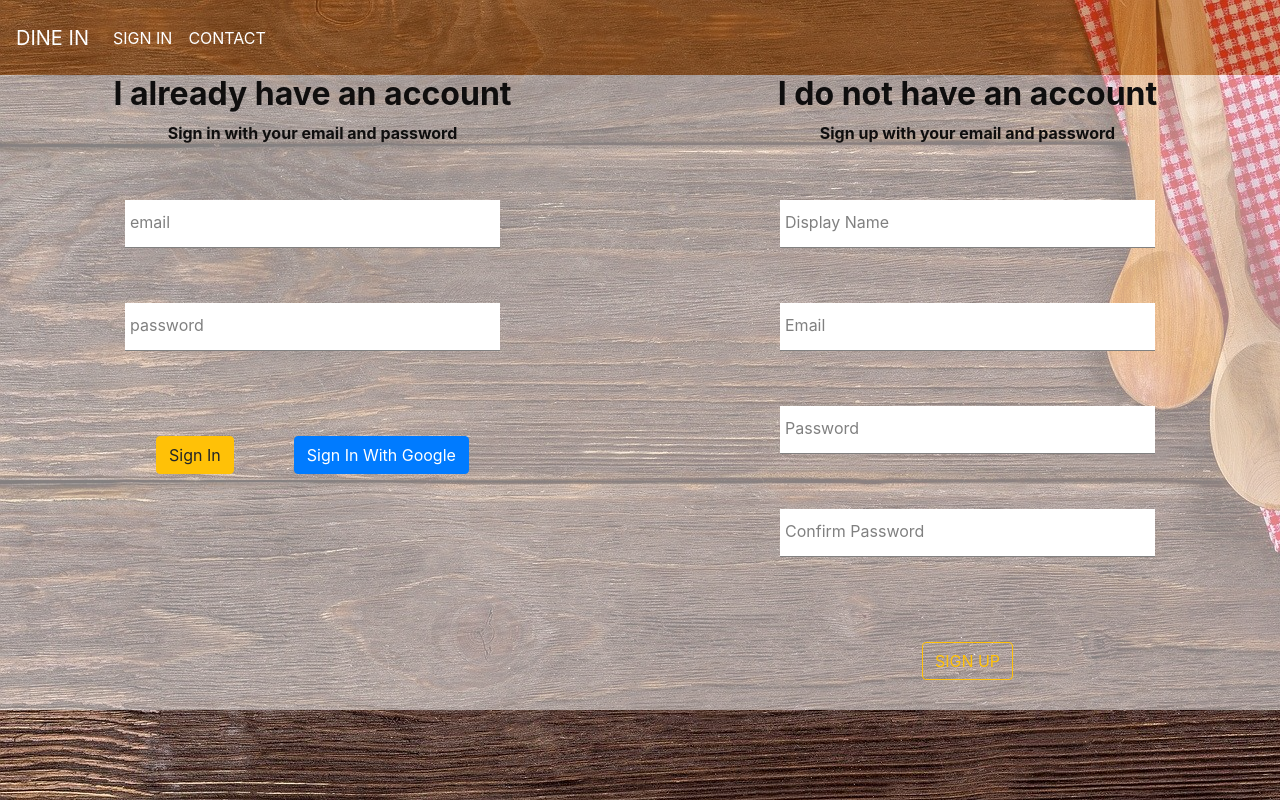
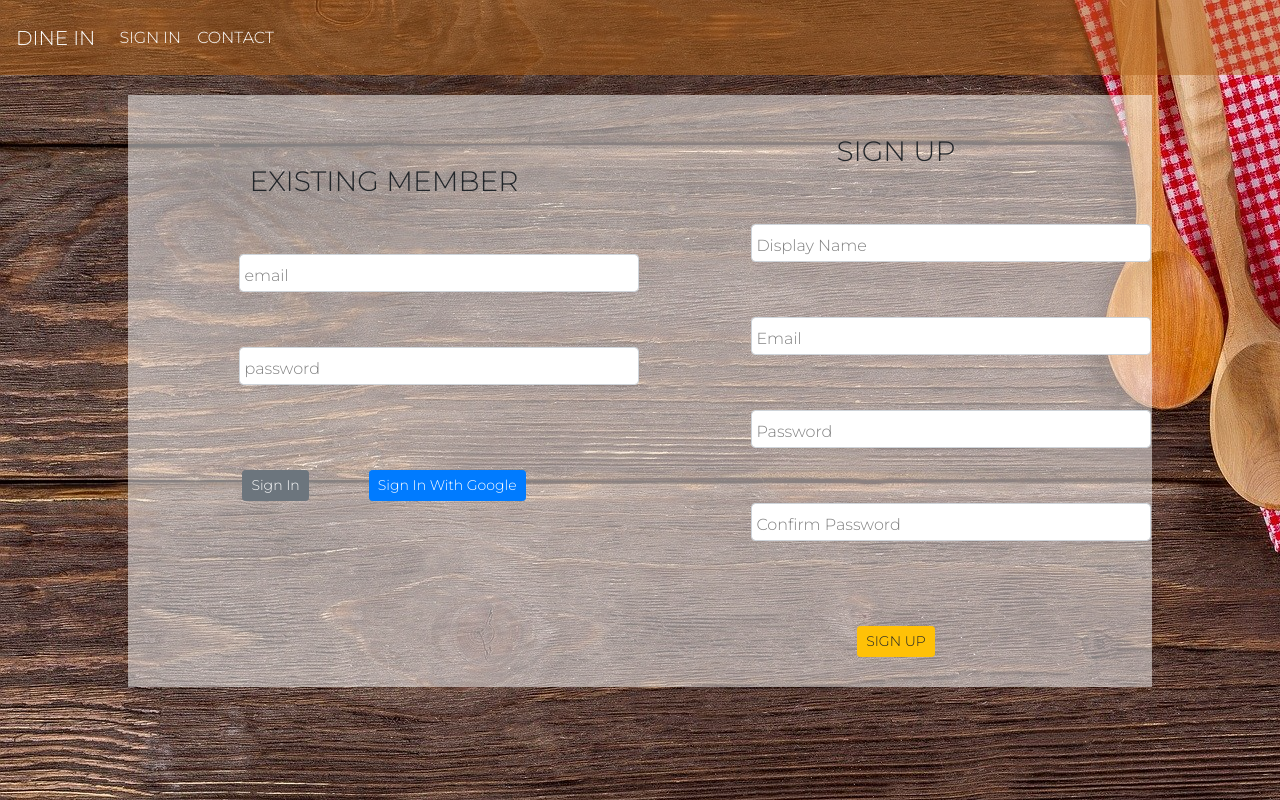
Before and after one commit to leowei31/nwhacks2021, a React (Create React App) app: page /signin in a window 1280 px wide. Built offline with nearby package versions, Linux system fonts and the light colour scheme; no server answers.

Commit message:
sign-in styling

```diff
--- a/src/App.css
+++ b/src/App.css
@@ -1,4 +1,5 @@
 @import url('https://fonts.googleapis.com/css2?family=Bebas+Neue&family=Montserrat:wght@300&display=swap');
 .App {
   text-align: center;
+  font-family: 'Montserrat', sans-serif;
 }
--- a/src/components/sign-up/sign-up.component.jsx
+++ b/src/components/sign-up/sign-up.component.jsx
@@ -6,8 +6,8 @@ import FormInput from '../form-input/form-input.component';
 
 import './sign-up.styles.scss';
 
-class SignUp extends React.Component{
-    constructor(){
+class SignUp extends React.Component {
+    constructor() {
         super();
         this.state = {
             displayName: '',
@@ -17,18 +17,18 @@ class SignUp extends React.Component{
         }
     }
 
-    handleSubmit = async event =>{
+    handleSubmit = async event => {
         event.preventDefault();
         const {displayName, email, password, confirmPassword} = this.state;
 
-        if(password !== confirmPassword){
+        if (password !== confirmPassword) {
             alert('Passwords do not match');
             return;
         }
-        try{
+        try {
             const {user} = await auth.createUserWithEmailAndPassword(email, password);
 
-            createUserProfileDocument(user,{displayName});
+            createUserProfileDocument(user, {displayName});
             this.state = {
                 displayName: '',
                 email: '',
@@ -36,58 +36,61 @@ class SignUp extends React.Component{
                 confirmPassword: ''
             }
 
-        }catch(error){
+        } catch (error) {
             console.error(error)
         }
 
     };
 
-    handleChange = event =>{
-        const{name, value} = event.target;
+    handleChange = event => {
+        const {name, value} = event.target;
 
-        this.setState({[name]:value});
+        this.setState({[name]: value});
     }
 
-    render(){
+    render() {
         const {displayName, email, password, confirmPassword} = this.state;
-        return(
-            <div>
-                <h2>I do not have an account</h2>
-                <span className = 'sign-up-with'>Sign up with your email and password</span>
-                <form className = 'sign-up-form' onSubmit ={this.handleSubmit}>
+        return (
+            <div className={"sign-up-wrapper"}>
+                <h3>SIGN UP</h3>
+                <form className='sign-up-form' onSubmit={this.handleSubmit}>
                     <FormInput
-                    type = 'text'
-                    name = 'displayName'
-                    value = {displayName}
-                    onChange = {this.handleChange}
-                    label = 'Display Name'
-                    required
+                        className={"form-control"}
+                        type='text'
+                        name='displayName'
+                        value={displayName}
+                        onChange={this.handleChange}
+                        label='Display Name'
+                        required
                     />
                     <FormInput
-                    type = 'email'
-                    name = 'email'
-                    value = {email}
-                    onChange = {this.handleChange}
-                    label = 'Email'
-                    required
+                        className={"form-control"}
+                        type='email'
+                        name='email'
+                        value={email}
+                        onChange={this.handleChange}
+                        label='Email'
+                        required
                     />
                     <FormInput
-                    type = 'password'
-                    name = 'password'
-                    value = {password}
-                    onChange = {this.handleChange}
-                    label = 'Password'
-                    required
+                        className={"form-control"}
+                        type='password'
+                        name='password'
+                        value={password}
+                        onChange={this.handleChange}
+                        label='Password'
+                        required
                     />
                     <FormInput
-                    type = 'password'
-                    name = 'confirmPassword'
-                    value = {confirmPassword}
-                    onChange = {this.handleChange}
-                    label = 'Confirm Password'
-                    required
+                        className={"form-control"}
+                        type='password'
+                        name='confirmPassword'
+                        value={confirmPassword}
+                        onChange={this.handleChange}
+                        label='Confirm Password'
+                        required
                     />
-                    <button className ='btn btn-outline-warning' type = 'submit'>SIGN UP</button>
+                    <button className='btn btn-warning btn-sm' type='submit'>SIGN UP</button>
                 </form>
             </div>
         )
--- a/src/components/sign-up/sign-up.styles.scss
+++ b/src/components/sign-up/sign-up.styles.scss
@@ -1,6 +1,5 @@
-h2{
-    color: rgb(15, 14, 14);
-    font-weight: bold;
+.sign-up-wrapper{
+    padding-top: 40px;
 }
 
 .sign-up-with{
--- a/src/pages/signIn_and_signUp/signIn_and_signUp.page.jsx
+++ b/src/pages/signIn_and_signUp/signIn_and_signUp.page.jsx
@@ -8,68 +8,69 @@ import SignUp from '../../components/sign-up/sign-up.component';
 
 import './signIn_and_signUp.styles.scss';
 
-class SignInPage extends React.Component{
-    constructor(props){
+class SignInPage extends React.Component {
+    constructor(props) {
         super(props);
-        this.state ={
-            email:'',
+        this.state = {
+            email: '',
             password: ''
         }
     }
 
-    handleSubmit = async event =>{
+    handleSubmit = async event => {
         event.preventDefault();
 
-        const {email,password} = this.state;
+        const {email, password} = this.state;
 
-        try{
-            await auth.signInWithEmailAndPassword(email,password);
-            this.setState({email:'', password: ''});
-        }catch(error){
+        try {
+            await auth.signInWithEmailAndPassword(email, password);
+            this.setState({email: '', password: ''});
+        } catch (error) {
             console.log(error);
         }
 
 
-
     }
 
-    handleChange = event =>{
+    handleChange = event => {
         const {value, name} = event.target;
 
-        this.setState({[name]:value})
+        this.setState({[name]: value})
     }
 
-    render(){
-        return(
-            <div className = 'row g-3'>
-                <div className = 'sign-in col'>
-                    <h2>I already have an account</h2>
-                    <span className = 'sign-in-with'>Sign in with your email and password</span>
+    render() {
+        return (
+            <div className={'row g-3 sign-in-wrapper'}>
+                <div className='sign-in col'>
+                    <h3>EXISTING MEMBER</h3>
                     <form onSubmit={this.handleSubmit}>
                         <FormInput
-                        name = "email"
-                        type = "email"
-                        value = {this.state.email}
-                        handleChange = {this.handleChange}
-                        label="email"
-                        required
+                            className={"form-control"}
+                            name="email"
+                            type="email"
+                            value={this.state.email}
+                            handleChange={this.handleChange}
+                            label="email"
+                            required
                         />
 
                         <FormInput
-                        name = "password"
-                        type = "password"
-                        value = {this.state.password}
-                        handleChange = {this.handleChange}
-                        label="password"
-                        required
+                            className={"form-control"}
+                            name="password"
+                            type="password"
+                            value={this.state.password}
+                            handleChange={this.handleChange}
+                            label="password"
+                            required
                         />
-                        <div className = 'buttons'>
-                            <button className = 'btn btn-warning' type = "submit">Sign In</button>
-                            <button className = 'btn btn-primary' type = "button" onClick = {signInWithGoogle}>{''}Sign In With Google{''}</button>
+                        <div className='buttons'>
+                            <button className='btn btn-secondary btn-sm' type="submit">Sign In</button>
+                            <button className='btn btn-primary btn-sm' type="button" onClick={signInWithGoogle}>{''}Sign In
+                                With Google{''}</button>
                         </div>
                     </form>
                 </div>
-                <div className = 'sign-up col'>
+                <div className='sign-up col'>
                     <SignUp/>
                 </div>
             </div>
--- a/src/pages/signIn_and_signUp/signIn_and_signUp.styles.scss
+++ b/src/pages/signIn_and_signUp/signIn_and_signUp.styles.scss
@@ -1,9 +1,5 @@
 .sign-in{
-    background: rgba(255, 255, 255, 0.5)
-}
-
-.sign-up{
-    background: rgba(255, 255, 255, 0.5)
+    padding-top: 70px;
 }
 
 .sign-in-with{
@@ -11,3 +7,10 @@
     font-weight: bold;
 
 }
+
+.sign-in-wrapper {
+    background: rgba(255, 255, 255, 0.5);
+    width: 80%;
+    margin-top: 20px;
+    margin-left: calc( calc(100% - 80%) / 2 );
+}
```
